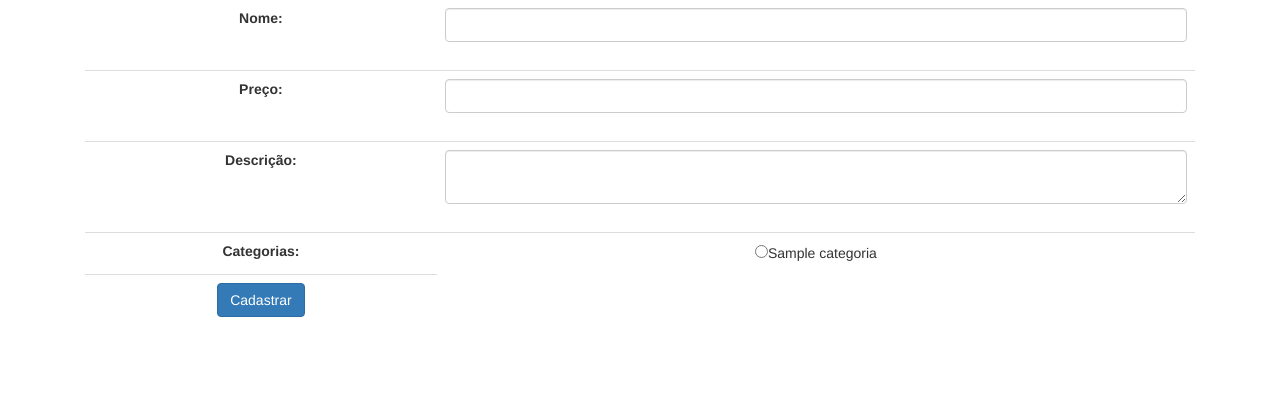
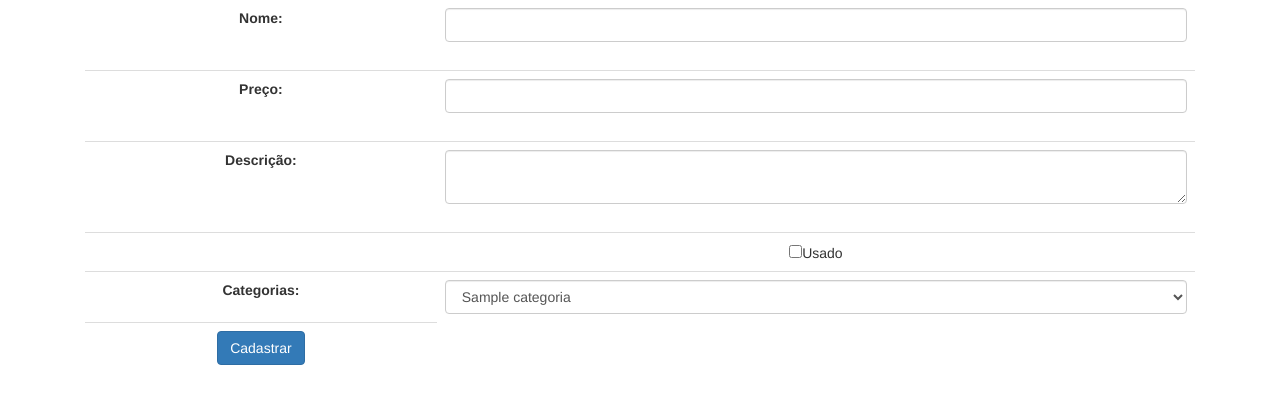
Before and after one commit to rafaelviegas/php-e-mysql, a PHP site: page /produto-formulario.php in a window 1280 px wide. Shown: the part 91-495 px from the top of the page. Run offline with PHP 8.4, Linux system fonts and the light colour scheme; tables that the repository leaves empty or names only in its code hold one stand-in row (values such as "Sample post").

Commit message:
09. Lidando com Selects e Checkboxes

```diff
--- a/app/produto-formulario.php
+++ b/app/produto-formulario.php
@@ -18,14 +18,20 @@
             </tr>
             <tr>
                 <td><label for="descricao">Descrição:</label></td>
-                <td><textarea name="descricao" class="form-control"></textarea></br></td>
+                 <td><textarea name="descricao" class="form-control"></textarea></br></td>
+            </tr>
+            <tr>
+                <td></td>
+                 <td><input type="checkbox" name="usado" value="true">Usado</br></td>
             </tr>
             <tr>
                 <td><label for="preco">Categorias:</label></td>
                 <td>
-                    <?php foreach($categorias as $categoria): ?>
-                    <input type="radio"  name ="categoria_id" value="<?=$categoria["id"] ?>"><?=$categoria["nome"] ?></br>
-                    <?php endforeach?>
+                    <select name="categoria_id" class="form-control">
+                        <?php foreach($categorias as $categoria): ?>
+                            <option value="<?=$categoria["id"] ?>"><?=$categoria["nome"] ?></option>
+                        <?php endforeach?>
+                    </select>
                  </td>
             </tr>
             <tr>
```
Also changed, not shown: app/adiciona-produto.php (+9 -1 lines), app/banco-produto.php (+4 -3 lines).
